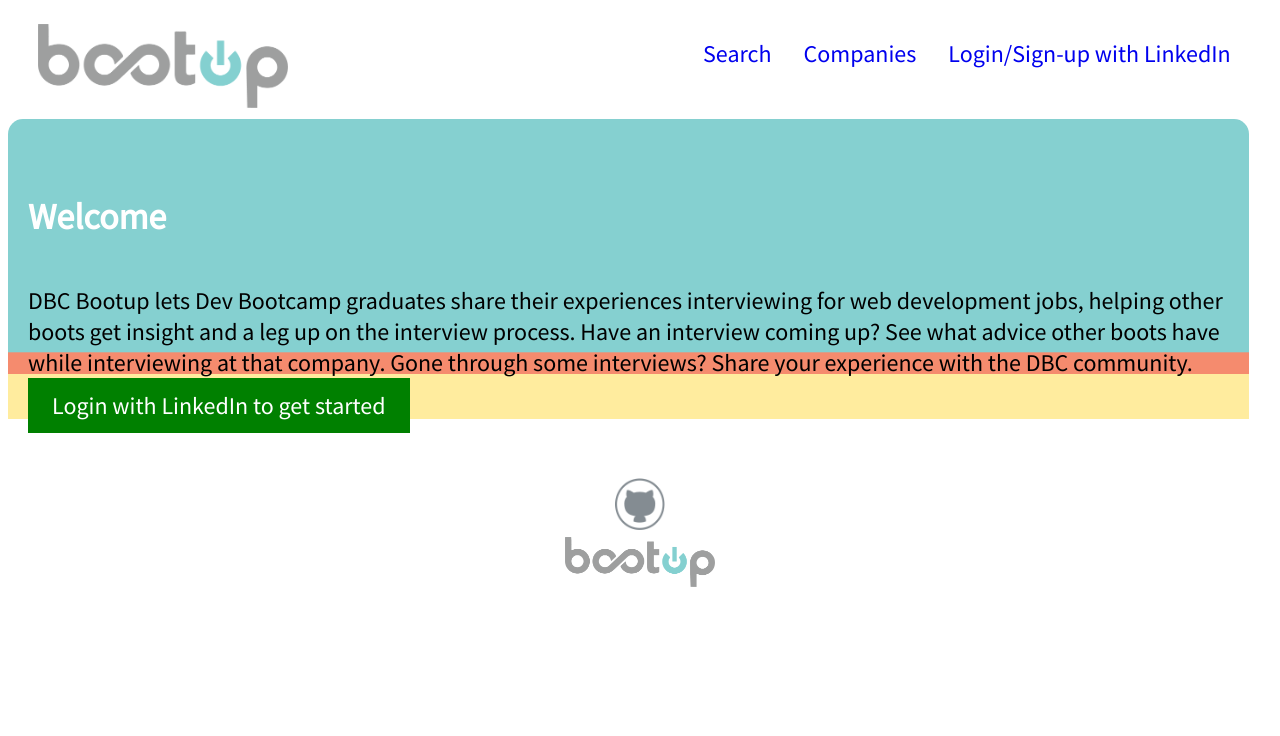
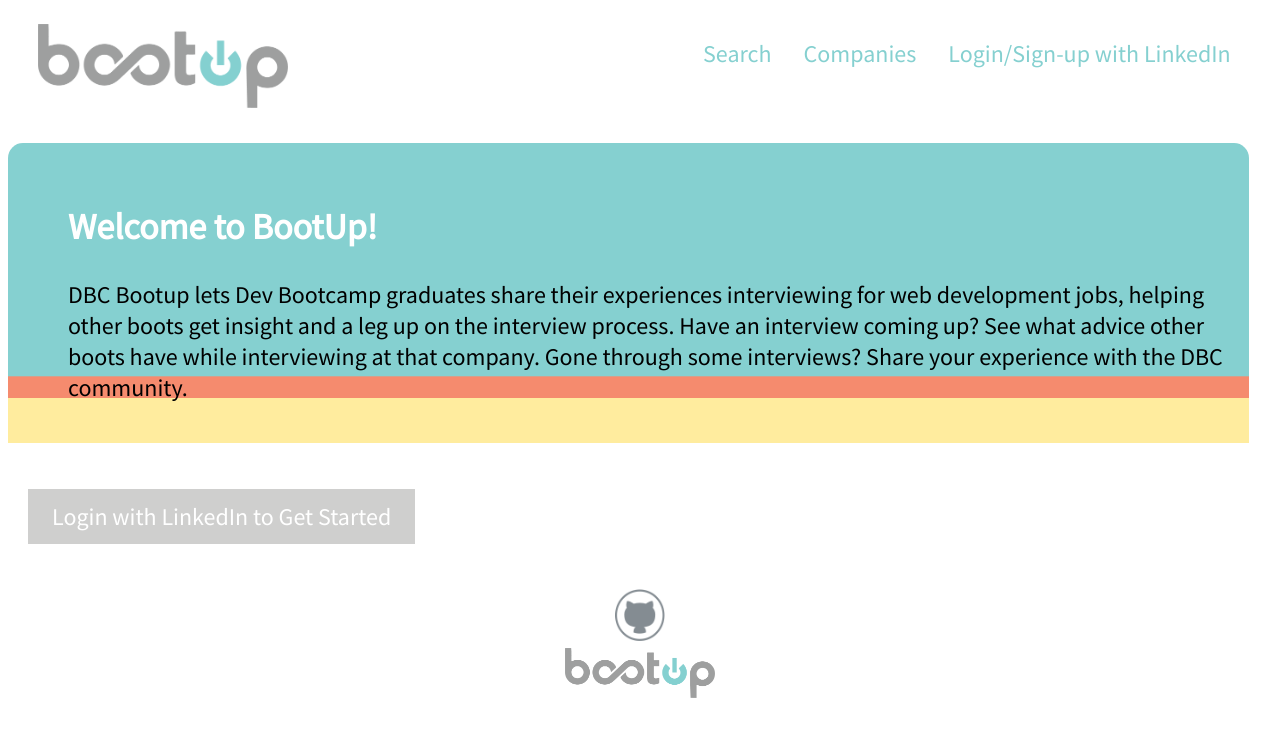
Before and after one commit to mayjawdat/BootUp-REACT-FrontEnd, a React (Create React App) app: page / in a window 1280 px wide. Shown: the top 736 px of the page. Built offline with nearby package versions, Linux system fonts and the light colour scheme; no server answers.

Commit message:
styling progress

```diff
--- a/src/Components/HomePage.js
+++ b/src/Components/HomePage.js
@@ -5,12 +5,19 @@
 class HomePage extends Component {
   render() {
     return (
+      <div>
       <div className="homepage">
-        <div className="page-header">
-          <h2>Welcome</h2>
+        <ul>
+          <br />
+          <li><h2>Welcome to BootUp!</h2></li>
+          <li>DBC Bootup lets Dev Bootcamp graduates share their experiences interviewing for web development jobs, helping other boots get insight and a leg up on the interview process. Have an interview coming up? See what advice other boots have while interviewing at that company. Gone through some interviews? Share your experience with the DBC community.</li>
+        </ul>
+      </div>
+        <br />
+        <br />
+        <div id="linkedin-login">
+        <a href="/api/auth/linkedin" className='link-button'>Login with LinkedIn to Get Started</a>
         </div>
-        <p>DBC Bootup lets Dev Bootcamp graduates share their experiences interviewing for web development jobs, helping other boots get insight and a leg up on the interview process. Have an interview coming up? See what advice other boots have while interviewing at that company. Gone through some interviews? Share your experience with the DBC community.</p>
-        <a href="/api/auth/linkedin" className='link-button'>Login with LinkedIn to get started</a>
       </div>
     )
   }
--- a/src/css/index.css
+++ b/src/css/index.css
@@ -5,6 +5,7 @@
 }
 
 /* NAVBAR */
+
 .App {
   max-width: 1280px;
   margin: 0 auto;
@@ -37,6 +38,35 @@
   font-size: 1em;
   padding: 14px 16px;
   text-decoration: none;
+}
+
+.header a {
+  text-decoration: none;
+  color: #85D0D0;
+}
+
+.header a:hover {
+  color: #F58B64;
+}
+
+
+/*  HOMEPAGE */
+
+.link-button {
+  display: inline-block;
+  color: white;
+  text-decoration: none;
+  padding: .5em 1em;
+  background-color: #CFCFCE;
+}
+
+#linkedin-login a {
+  text-decoration: none;
+  color: white;
+}
+
+#linkedin-login a:hover {
+  color: #FEEC9E;
 }
 
 
@@ -200,22 +230,6 @@
   width: 150px;
 }
 
-.link-button {
-  display: inline-block;
-  color: white;
-  text-decoration: none;
-  padding: .5em 1em;
-  background-color: green;
-}
-
 .company-location {
   font-size: .75em;
 }
-
-a {
-  text-decoration: none;
-}
-
-a:hover {
-  color: purple;
-}
```
